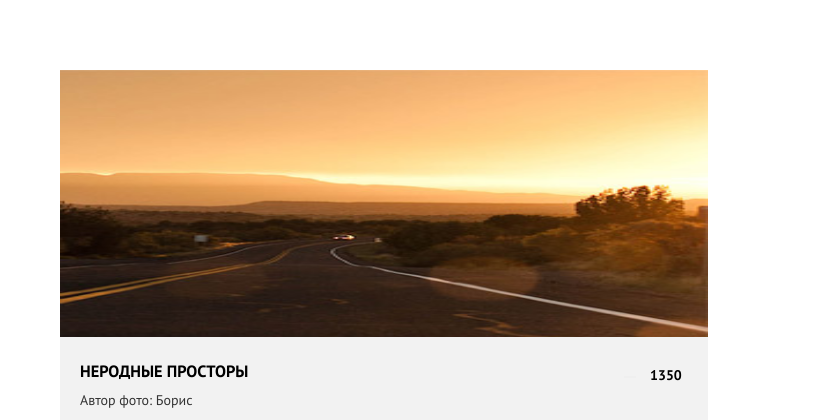
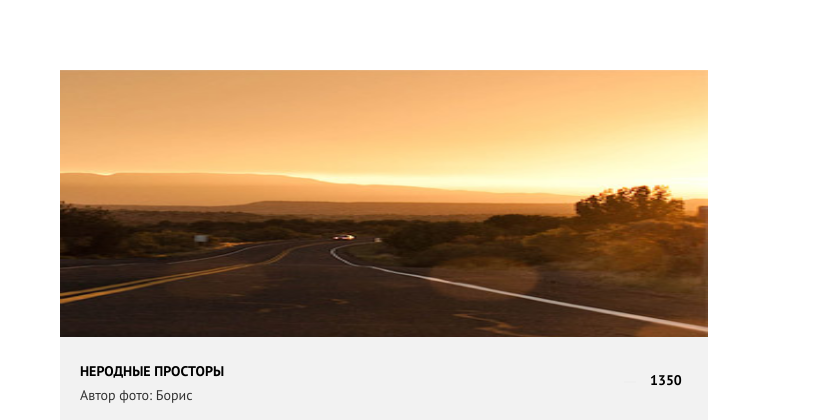
Before and after one commit to Lokideos/564311-sedona-16, a website: page source/photo.html in a window 1280 px wide. Shown: the part 505-925 px from the top of the page, without its empty margins (0-831 px from the left). Drawn offline with nearby package versions, Linux system fonts and the light colour scheme; files that its build step writes are made by us from their sources.

Commit message:
Fix bg colors, font size & margins for photo gallery

```diff
--- a/source/photo.html
+++ b/source/photo.html
@@ -44,7 +44,7 @@
         <h2 class="photo-gallery__title">Не можете решиться на путешествие из-&nbsp;за&nbsp;курса? Фотографии помогут вам&nbsp;забыть о политике и экономике.</h2>
 
         <ul class="photo-list">
-          <li class="photo-list__item">
+          <li class="photo-list__item photo-list__item--most-popular">
             <article class="photo-frame photo-frame--most-popular">
               <h3 class="photo-frame__description">Неродные просторы</h3>
 
--- a/source/sass/blocks/photo-frame.scss
+++ b/source/sass/blocks/photo-frame.scss
@@ -41,12 +41,6 @@
     width: 324px;
     margin: 0;
     padding-bottom: 21px;
-
-    background-color: $photo-frame-odd-bg-color;
-
-    &:nth-of-type(2n) {
-      background-color: $photo-frame-even-bg-color;
-    }
   }
 
   .photo-frame__image {
@@ -55,8 +49,9 @@
   }
 
   .photo-frame__description {
-    margin-bottom: 5px;
     margin-left: 20px;
+
+    font-size: 14px;
   }
 
   .photo-frame__author {
@@ -64,7 +59,7 @@
   }
 
   .photo-frame__likes {
-    margin-top: -60px;
+    margin-top: -50px;
     margin-left: 239px;
   }
 
--- a/source/sass/blocks/photo-list.scss
+++ b/source/sass/blocks/photo-list.scss
@@ -17,10 +17,19 @@
   }
 
   .photo-list__item {
+    background-color: $photo-frame-even-bg-color;
     border: none;
 
     &:first-of-type {
       border: none;
     }
+
+    &:nth-of-type(2n) {
+      background-color: $photo-frame-odd-bg-color;
+    }
+  }
+
+  .photo-list__item--most-popular {
+    background-color: $photo-frame-odd-bg-color;
   }
 }
```
